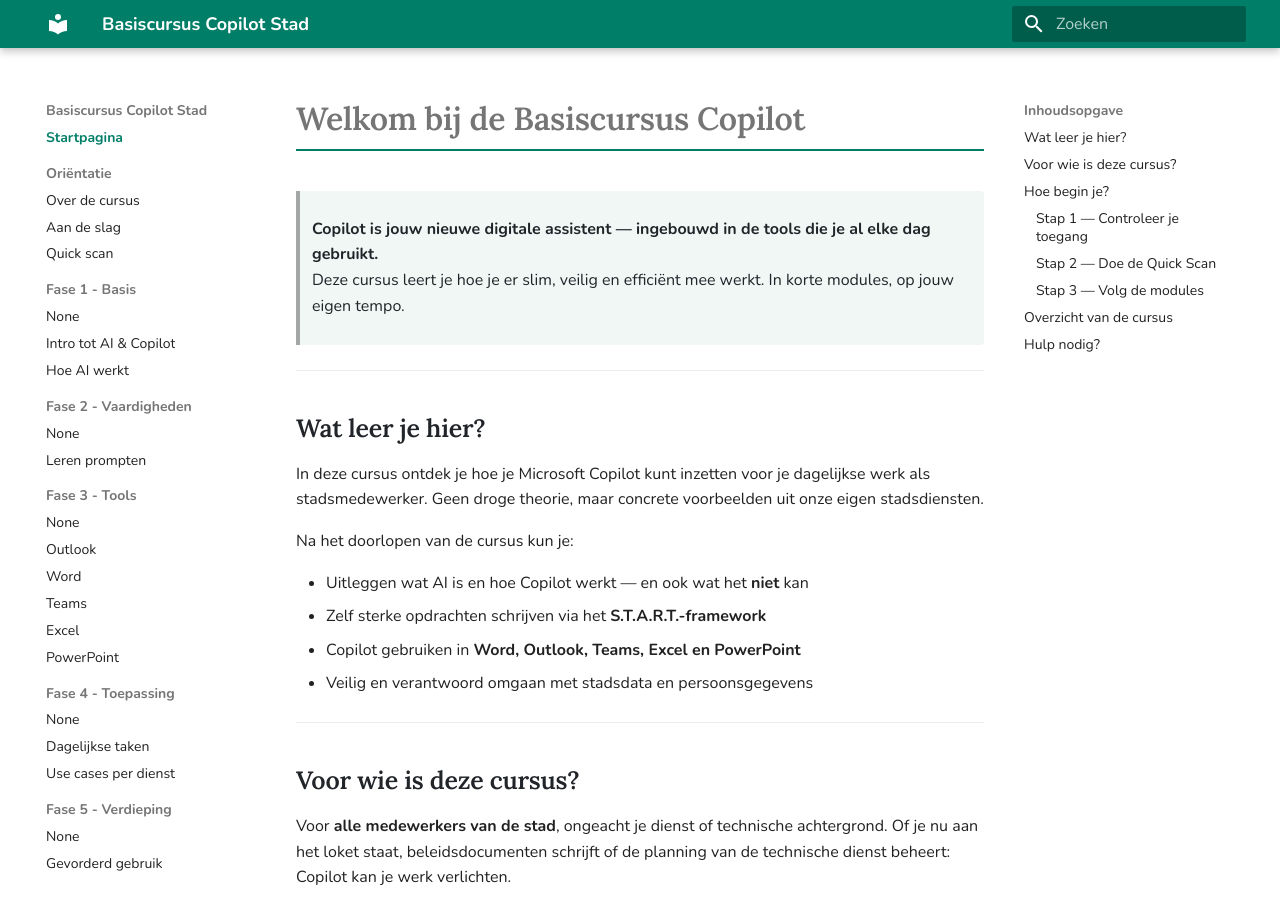
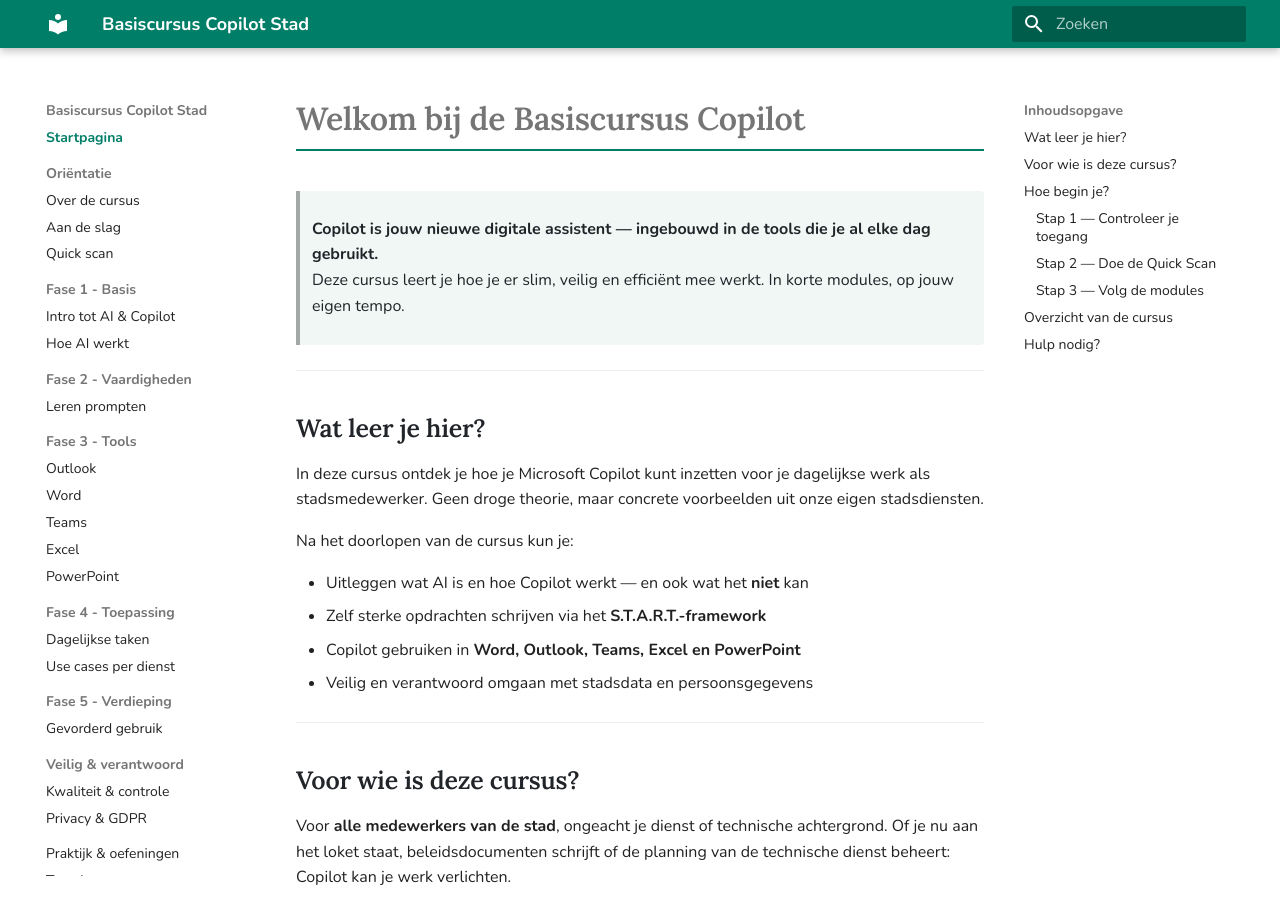
Before and after one commit to blueblot-lier/basiscursus, an MkDocs documentation site: the page built from docs/index.md, in a window 1280 px wide and 900 px high. Built offline with MkDocs 1.6.1 and Material for MkDocs 9.7.7, drawn with Linux system fonts in a browser that asks for light colours.

```diff
--- a/mkdocs.yml
+++ b/mkdocs.yml
@@ -12,14 +12,13 @@
       primary: custom
       accent: custom
   features:
-    - navigation.sections       # groepeert secties visueel in de zijbalk
-    - navigation.expand         # klapt de actieve sectie automatisch open
-    - navigation.top            # "terug naar boven"-knop
-    - navigation.indexes        # sectiepagina's klikbaar als landingspagina
+    - navigation.sections
+    - navigation.expand
+    - navigation.top
     - search.highlight
     - search.suggest
     - content.code.copy
-    - toc.follow                # inhoudsopgave volgt mee bij scrollen
+    - toc.follow
 
 extra_css:
   - stylesheets/extra.css
@@ -31,28 +30,22 @@
     - Aan de slag: orientatie/toegang.md
     - Quick scan: orientatie/quickscan.md
   - Fase 1 - Basis:
-    - fase1/index.md
     - Intro tot AI & Copilot: fase1/intro.md
     - Hoe AI werkt: fase1/werking.md
   - Fase 2 - Vaardigheden:
-    - fase2/index.md
     - Leren prompten: fase2/prompten.md
   - Fase 3 - Tools:
-    - fase3/index.md
     - Outlook: fase3/outlook.md
     - Word: fase3/word.md
     - Teams: fase3/teams.md
     - Excel: fase3/excel.md
     - PowerPoint: fase3/powerpoint.md
   - Fase 4 - Toepassing:
-    - fase4/index.md
     - Dagelijkse taken: fase4/taken.md
     - Use cases per dienst: fase4/diensten.md
   - Fase 5 - Verdieping:
-    - fase5/index.md
     - Gevorderd gebruik: fase5/gevorderd.md
   - Veilig & verantwoord:
-    - veiligheid/index.md
     - Kwaliteit & controle: veiligheid/kwaliteit.md
     - Privacy & GDPR: veiligheid/privacy.md
   - Praktijk & oefeningen: praktijk.md
```
